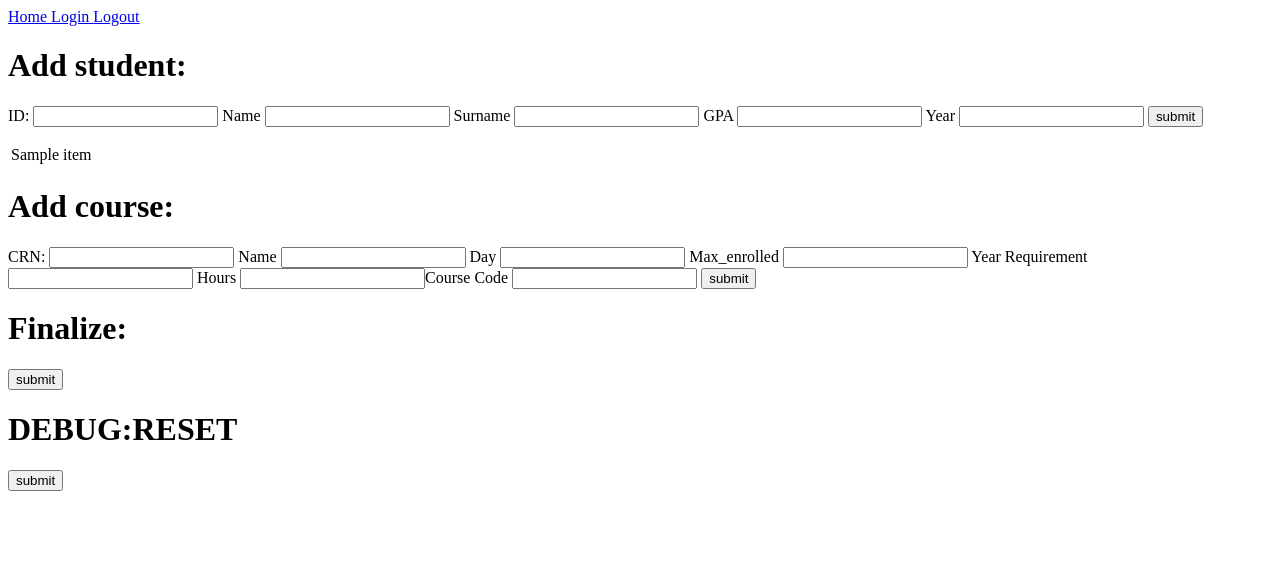
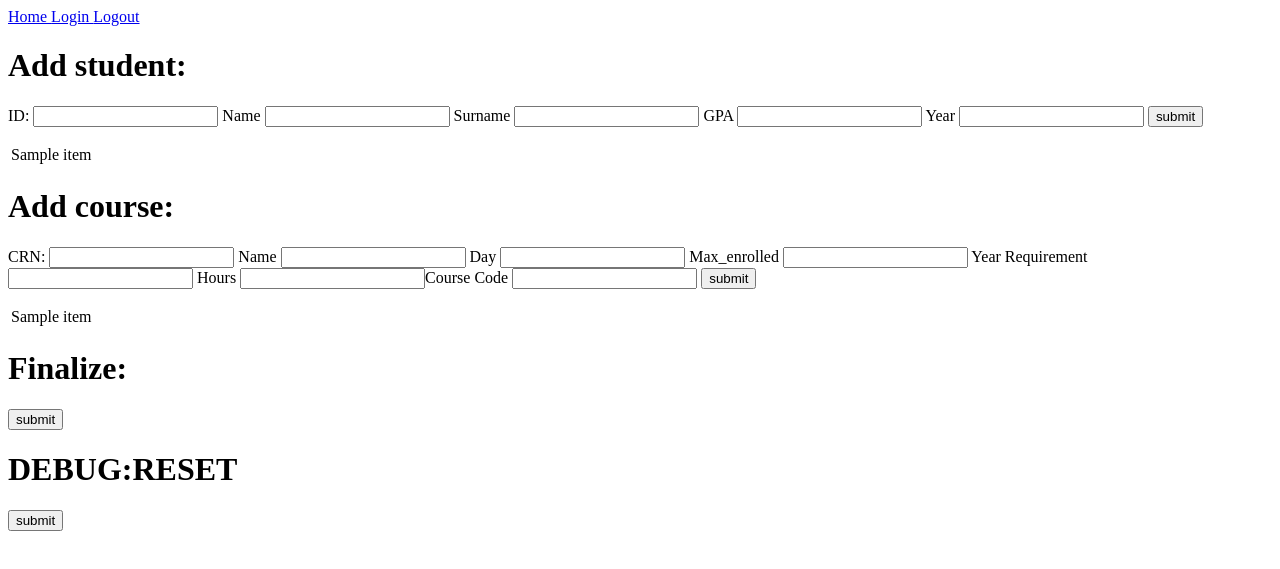
Before and after one commit to Onefivezero/DatabaseProject112233, a Flask app: template templates/admin.html in a window 1280 px wide. Shown: the top 569 px of the page. Run offline with Flask 2, Linux system fonts and the light colour scheme; the template is opened without the code that fills it: most values are stand-ins (such as "Sample title", 1, 10 or a date in 2020); some libraries are stand-ins or nearby versions.

Commit message:
Add files via upload

```diff
--- a/app.py
+++ b/app.py
@@ -137,7 +137,9 @@ def admin():
     else:
         cur.execute("SELECT * FROM students")
         student_data = cur.fetchall()
-        return render_template('admin.html', data = [student_data])
+        cur.execute("SELECT * FROM courses")
+        courses_data = cur.fetchall()
+        return render_template('admin.html', data = student_data, data2 = courses_data)
 
 @app.route('/register')
 def register():
--- a/templates/admin.html
+++ b/templates/admin.html
@@ -47,6 +47,13 @@
                     CRN: <input type = "text" name = "course_crn" /> Name <input type = "text" name = "course_name" /> Day <input type = "text" name = "course_day" /> Max_enrolled <input type = "text" name = "course_max" /> Year Requirement <input type = "text" name = "course_yearreq" /> Hours <input type = "text" name = "course_hours" />Course Code <input type = "text" name = "course_code" /> <input type = "submit" value = "submit" />
                 </p>
             </form>
+                <table>
+                {% for item in data2 %}
+                    <tr>
+                        <td>{{item}}</td>
+                    </tr>
+                {% endfor %}
+                </table>
         <h1>Finalize:</h1>
             <form action = "{{ url_for('finalize') }}" method = "post">
                 <input type = "submit" value = "submit" />
```
